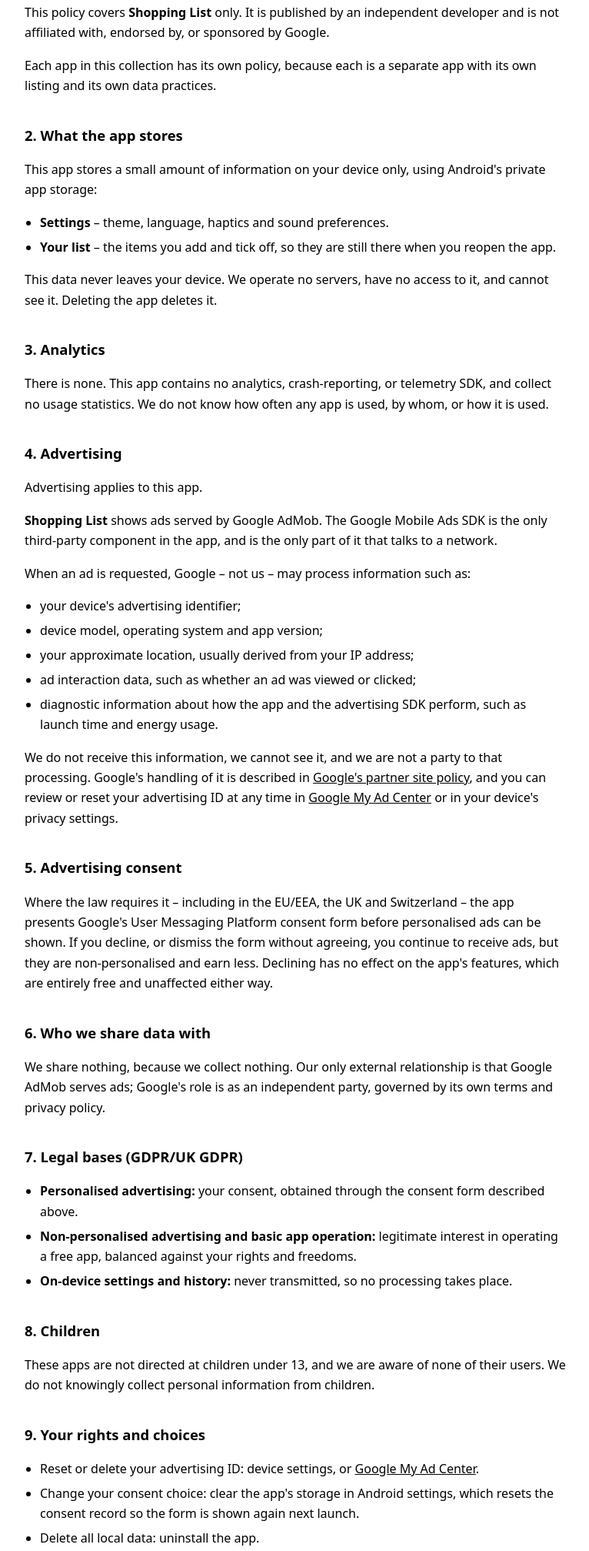
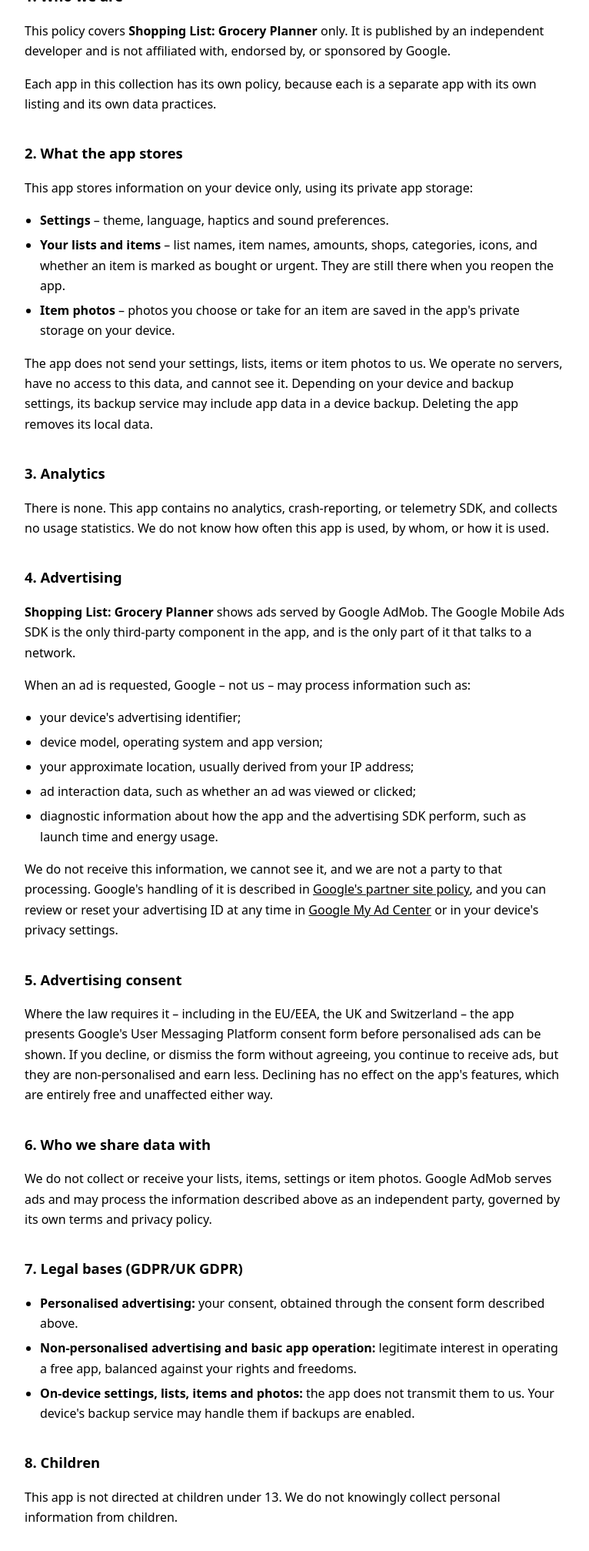
Before and after one commit to randoo-tools/randoo-tools.github.io, a plain HTML site: page shoppinglist.html in a window 1280 px wide. Shown: the part 386-2401 px from the top of the page at 77% size, without its empty margins (256-1022 px from the left). Drawn offline with Linux system fonts and the light colour scheme.

Commit message:
Update Shopping List privacy policy

```diff
--- a/shoppinglist.html
+++ b/shoppinglist.html
@@ -31,8 +31,8 @@
 
 
 <h1>Privacy Policy</h1>
-<p class="updated">Applies to <strong>Shopping List</strong>, package
-<code>com.randoo.shoppinglist</code>. Last updated: 16 October 2026.</p>
+<p class="updated">Applies to <strong>Shopping List: Grocery Planner</strong>, package
+<code>com.randoo.shoppinglist</code>. Last updated: 21 October 2026.</p>
 
 <div class="summary">
   <p><strong>The short version:</strong> This app has no accounts, no analytics, and no
@@ -42,7 +42,7 @@
 </div>
 
 <h2>1. Who we are</h2>
-<p>This policy covers <strong>Shopping List</strong> only. It is published by an
+<p>This policy covers <strong>Shopping List: Grocery Planner</strong> only. It is published by an
 independent developer and is not affiliated with, endorsed by, or sponsored by
 Google.</p>
 
@@ -50,24 +50,27 @@
 with its own listing and its own data practices.</p>
 
 <h2>2. What the app stores</h2>
-<p>This app stores a small amount of information on your device only, using Android's
-private app storage:</p>
+<p>This app stores information on your device only, using its private app storage:</p>
 <ul>
   <li><strong>Settings</strong> &ndash; theme, language, haptics and sound preferences.</li>
-  <li><strong>Your list</strong> &ndash; the items you add and tick off, so they are still
+  <li><strong>Your lists and items</strong> &ndash; list names, item names, amounts, shops,
+      categories, icons, and whether an item is marked as bought or urgent. They are still
       there when you reopen the app.</li>
+  <li><strong>Item photos</strong> &ndash; photos you choose or take for an item are saved in
+      the app's private storage on your device.</li>
 </ul>
-<p>This data never leaves your device. We operate no servers, have no access to it, and cannot
-see it. Deleting the app deletes it.</p>
+<p>The app does not send your settings, lists, items or item photos to us. We operate no
+servers, have no access to this data, and cannot see it. Depending on your device and backup
+settings, its backup service may include app data in a device backup. Deleting the app removes
+its local data.</p>
 
 <h2>3. Analytics</h2>
 <p>There is none. This app contains no analytics, crash-reporting, or telemetry SDK, and
-collect no usage statistics. We do not know how often any app is used, by whom, or how it is
+collects no usage statistics. We do not know how often this app is used, by whom, or how it is
 used.</p>
 
 <h2>4. Advertising</h2>
-<p class="scope">Advertising applies to this app.</p>
-<p><strong>Shopping List</strong> shows ads served by Google AdMob. The Google Mobile Ads SDK
+<p><strong>Shopping List: Grocery Planner</strong> shows ads served by Google AdMob. The Google Mobile Ads SDK
 is the only third-party component in the app, and is the only part of it that talks to a
 network.</p>
 <p>When an ad is requested, Google &ndash; not us &ndash; may process information such as:</p>
@@ -94,9 +97,9 @@
 are entirely free and unaffected either way.</p>
 
 <h2>6. Who we share data with</h2>
-<p>We share nothing, because we collect nothing. Our only external relationship is that Google
-AdMob serves ads; Google's role is as an independent party, governed by its own terms and
-privacy policy.</p>
+<p>We do not collect or receive your lists, items, settings or item photos. Google AdMob serves
+ads and may process the information described above as an independent party, governed by its
+own terms and privacy policy.</p>
 
 <h2>7. Legal bases (GDPR/UK GDPR)</h2>
 <ul>
@@ -104,12 +107,12 @@
       form described above.</li>
   <li><strong>Non-personalised advertising and basic app operation:</strong> legitimate interest
       in operating a free app, balanced against your rights and freedoms.</li>
-  <li><strong>On-device settings and history:</strong> never transmitted, so no processing
-      takes place.</li>
+  <li><strong>On-device settings, lists, items and photos:</strong> the app does not transmit
+      them to us. Your device's backup service may handle them if backups are enabled.</li>
 </ul>
 
 <h2>8. Children</h2>
-<p>These apps are not directed at children under 13, and we are aware of none of their users.
+<p>This app is not directed at children under 13.
 We do not knowingly collect personal information from children.</p>
 
 <h2>9. Your rights and choices</h2>
@@ -128,7 +131,7 @@
 
 <h2>11. Contact</h2>
 <p>Questions about this policy can go to <strong>randoo-privacy@merandoo.com</strong>.
-That address is for these apps only, so a question about one of them does not get
+That address is for these apps only, so a question about this app does not get
 answered as though it were about a different app with different data handling.</p>
 
 <footer>
```
